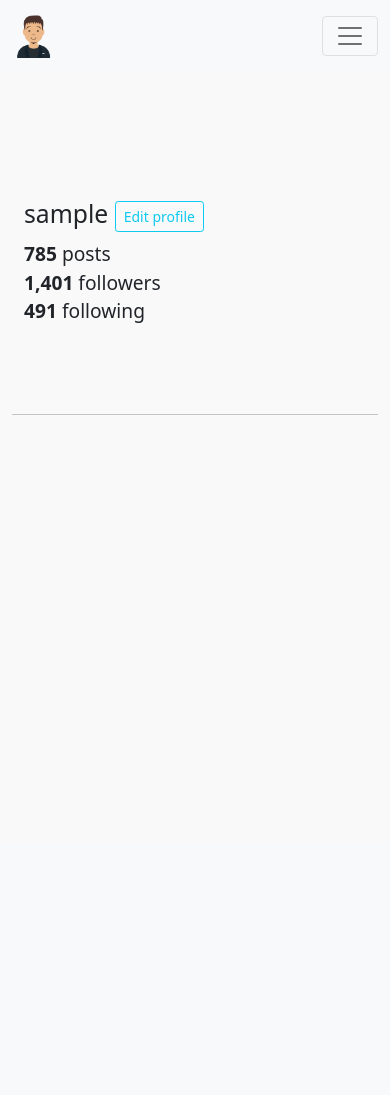
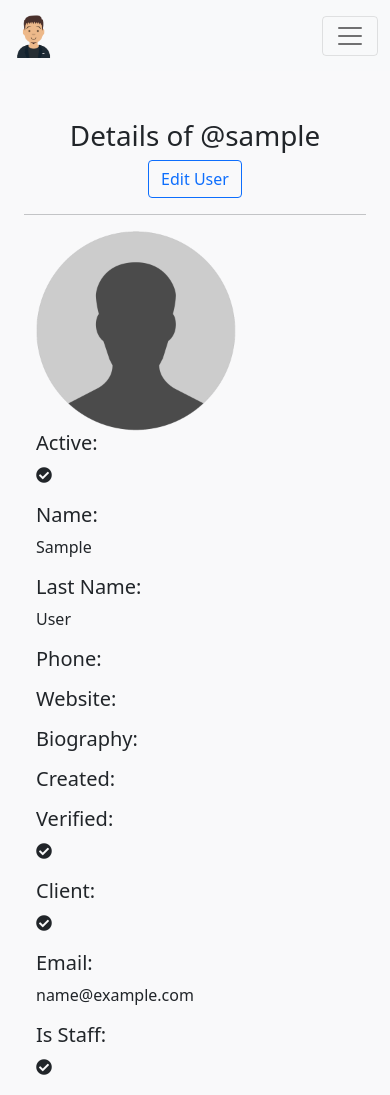
Before and after one commit to vmgabriel/client-base, a Django app: a page that uses src/templates/nav.html in a window 390 px wide. Before the commit the page ends 415 px from the top, so only its background shows below. Run offline with Django 3.2, Linux system fonts and the light colour scheme; the visitor is signed in with stand-in values (Sample User, id 1); data comes from the database, SQL or seed files in the repository; parts of the project's set-up code (start-up, migrations or seed data) failed here and were passed over; some libraries are stand-ins or nearby versions.

Commit message:
feat: include list, edit and details of client

```diff
--- a/config/settings/base.py
+++ b/config/settings/base.py
@@ -57,6 +57,7 @@
 
 THIRD_PARTY_APPS = [
 ]
+
 LOCAL_APPS = [
     'src.clients.apps.ClientsAppConfig',
 ]
--- a/config/views.py
+++ b/config/views.py
@@ -2,10 +2,13 @@
 
 # Libraries
 from django.shortcuts import render
+from django.http import HttpResponseRedirect
 
 
 def home_view(request):
     """Home View page"""
+    if request.user.is_authenticated:
+        return HttpResponseRedirect('/clients')
     return render(
         request,
         'index.html',
--- a/src/clients/urls.py
+++ b/src/clients/urls.py
@@ -30,11 +30,15 @@
         name='signup'
     ),
 
-    # Posts
+    # User
     path(
         route='<str:username>/',
         view=views.ClientDetailView.as_view(),
         name='detail'
+    ),
+    path(
+        route='<str:username>/edit/',
+        view=views.ClientEditView.as_view(),
+        name='edit'
     )
-
 ]
--- a/src/clients/views.py
+++ b/src/clients/views.py
@@ -1,15 +1,17 @@
 """Module for views"""
 
 # Libraries
-from django.shortcuts import render
 from django.contrib.auth import views as auth_views
-from django.urls import reverse, reverse_lazy
+from django.urls import reverse_lazy
 from django.contrib.auth.mixins import LoginRequiredMixin
 from django.views.generic import DetailView, FormView, UpdateView
 from django.views.generic.list import ListView
 
 # Forms
-from src.clients.forms import SignupForm
+from src.clients.forms import (
+    SignupForm,
+    ExtendClientEditForm,
+)
 
 # Models Clients and User
 from src.clients.models import (
@@ -20,18 +22,24 @@
 
 class ClientDetailView(LoginRequiredMixin, DetailView):
     """user detail view."""
-
     template_name = 'clients/detail.html'
     slug_field = 'username'
     slug_url_kwarg = 'username'
     queryset = User.objects.all()
     context_object_name = 'client'
 
-    def get_context_data(self, **kwargs):
-        """Add user's posts to context."""
-        context = super().get_context_data(**kwargs)
-        context['posts'] = []
-        return context
+
+class ClientEditView(LoginRequiredMixin, UpdateView):
+    """Client Edit View"""
+    model = Profile
+    fields = ['website', 'biography', 'phone_number', 'picture']
+    template_name = 'clients/edit.html'
+    success_url = reverse_lazy('clients:list')
+
+    def get_object(self) -> Profile:
+        """Get object for get obj based into User"""
+        user = User.objects.get(username=self.kwargs['username'])
+        return self.model.objects.get(user=user)
 
 
 class LoginView(auth_views.LoginView):
@@ -46,7 +54,6 @@
 
 class SignupView(FormView):
     """Users sign up view."""
-
     template_name = 'clients/signup.html'
     form_class = SignupForm
     success_url = reverse_lazy('clients:login')
--- a/src/templates/base.html
+++ b/src/templates/base.html
@@ -2,6 +2,8 @@
 <html lang="en">
   <head>
     <meta charset="UTF-8">
+    <meta name="viewport" content="width=device-width, initial-scale=1, shrink-to-fit=no">
+
     {% block head_content %}{% endblock %}
 
 
--- a/src/templates/clients/base.html
+++ b/src/templates/clients/base.html
@@ -2,7 +2,9 @@
 <html lang="en">
   <head>
     <meta charset="UTF-8">
-    {% block head_content %}{% endblock %}
+    <meta name="viewport" content="width=device-width, initial-scale=1, shrink-to-fit=no">
+    {% block head_content %}
+    {% endblock %}
 
     {% load static %}
     <link rel="stylesheet" href="{% static 'css/bootstrap.min.css' %}">
--- a/src/templates/clients/detail.html
+++ b/src/templates/clients/detail.html
@@ -1,69 +1,132 @@
 {% extends "base.html" %}
+{% load static %}
 
 {% block head_content %}
-<title>@{{ client.username }} | Check</title>
+<title>@{{ user.username }} | Details</title>
 {% endblock %}
 
 {% block container %}
+<div class="container">
+  <div class="text-center">
+    <h1>Details of @{{client.username}}</h1>
+    {% if user == object or user.is_staff or user.is_superuser %}
+    <a
+      href="{% url 'clients:edit' username=client.username %}"
+      class="btn btn-outline-primary"
+    >
+      Edit User
+    </a>
+    {% endif %}
+  </div>
 
-    <div class="container mb-5" style="margin-top: 8em;">
-        <div class="row">
+  <hr/>
+  <div class="container">
 
-            <div class="col-sm-4 d-flex justify-content-center">
-            </div>
-
-            <div class="col-sm-8">
-                <h2 style="font-weight: 100;">
-                    {{ client.username }}
-                    {% if user == request.user %}
-                        <a
-                            href="#"
-                            class="ml-5 btn btn-sm btn-outline-info"
-                        >
-                            Edit profile
-                        </a>
-                    {% else %}
-                        <a
-                            href=""
-                            class="ml-5 btn btn-sm btn-primary"
-                        >
-                            Follow
-                        </a>
-                    {% endif %}
-                </h2>
-
-                <div class="row mt-2" style="font-size: 1.2em">
-                    <div class="col-sm-4">
-                        <b>{{ client.profile.posts_count }}785</b> posts
-                    </div>
-                    <div class="col-sm-4">
-                        <b>{{ client.profile.followers }}1,401</b> followers
-                    </div>
-                    <div class="col-sm-4">
-                        <b>{{ client.profile.following }}491</b> following
-                    </div>
-                </div>
-                <div class="row mt-4">
-                    <div class="col-sm-12">
-                        <p>{{ client.profile.biography }}</p>
-                    </div>
-                </div>
-            </div>
-        </div>
+    <div class="img">
+      {% if client and client.profile.picture %}
+      <img src="{{ client.profile.picture.url }}" alt="icon user" height="200">
+      {% else %}
+      <img src="{% static 'imgs/default-profile.png' %}" alt="image" height="200"/>
+      {% endif %}
     </div>
 
-    <hr>
-
-    <div class="container" id="user-posts">
-        <div class="row mt-3">
-            {% for post in posts %}
-            <div class="col-sm-4 pt-5 pb-5 pr-5 pl-5 d-flex justify-content-center align-items-center">
-              <a href="{% url "posts:detail" post.pk %}" class="border">
-                <img src="{{ post.photo.url }}" alt="{{ post.title }}" class="img-fluid"/>
-              </a>
-            </div>
-            {% endfor %}
-        </div>
+    <div class="justify-content-center">
+      <h5 class="col-12">Active:</h5>
+      <p class="col-12">
+        {% if client.is_active %}
+        <i class="fas fa-check-circle"></i>
+        {% else %}
+        <i class="fas fa-times-circle"></i>
+        {% endif %}
+      </p>
     </div>
 
-    {% endblock %}
+    <div class="justify-content-center">
+      <h5 class="col-12">Name:</h5>
+      <p class="col-12">
+        {{ client.first_name }}
+      </p>
+    </div>
+
+    <div class="justify-content-center">
+      <h5 class="col-12">Last Name:</h5>
+      <p class="col-12">
+        {{ client.last_name }}
+      </p>
+    </div>
+
+    <div class="justify-content-center">
+      <h5 class="col-12">Phone:</h5>
+      <p class="col-12">
+        {{ client.profile.phone_number }}
+      </p>
+    </div>
+
+    <div class="justify-content-center">
+      <h5 class="col-12">Website:</h5>
+      <p class="col-12">
+        {{ client.profile.website }}
+      </p>
+    </div>
+
+    <div class="justify-content-center">
+      <h5 class="col-12">Biography:</h5>
+      <p class="col-12">
+        {{ client.profile.biography }}
+      </p>
+    </div>
+
+    <div class="justify-content-center">
+      <h5 class="col-12">Created:</h5>
+      <p class="col-12">
+        {{ client.profile.created }}
+      </p>
+    </div>
+
+    <div class="justify-content-center">
+      <h5 class="col-12">Verified:</h5>
+      <p class="col-12">
+        {% if client.is_verified %}
+        <i class="fas fa-check-circle"></i>
+        {% else %}
+        <i class="fas fa-times-circle"></i>
+        {% endif %}
+      </p>
+    </div>
+
+    <div class="justify-content-center">
+      <h5 class="col-12">Client:</h5>
+      <p class="col-12">
+        {% if client.is_client %}
+        <i class="fas fa-check-circle"></i>
+        {% else %}
+        <i class="fas fa-times-circle"></i>
+        {% endif %}
+      </p>
+    </div>
+
+    {% if object == client or client.is_staff or client.is_superuser %}
+    <div class="justify-content-center">
+      <h5 class="col-12">Email:</h5>
+      <p class="col-12">
+        {{ client.email }}
+      </p>
+    </div>
+
+    {% endif %}
+
+    {% if client.is_staff or client.is_superuser %}
+    <div class="justify-content-center">
+      <h5 class="col-12">Is Staff:</h5>
+      <p class="col-12">
+        {% if client.is_staff %}
+        <i class="fas fa-check-circle"></i>
+        {% else %}
+        <i class="fas fa-times-circle"></i>
+        {% endif %}
+      </p>
+    </div>
+    {% endif %}
+  </div>
+</div>
+{% endblock %}
--- a/src/templates/clients/login.html
+++ b/src/templates/clients/login.html
@@ -1,7 +1,7 @@
 {% extends "clients/base.html" %}
 
 {% block head_content %}
-<title>Platzigram sign in</title>
+<title>Sign Up</title>
 {% endblock%}
 
 {% block container %}
--- a/src/templates/clients/signup.html
+++ b/src/templates/clients/signup.html
@@ -1,7 +1,7 @@
 {% extends "clients/base.html" %}
 
 {% block head_content %}
-<title>Platzigram sign up</title>
+<title>sign up</title>
 {% endblock %}
 
 {% block container %}
--- a/src/templates/nav.html
+++ b/src/templates/nav.html
@@ -2,7 +2,7 @@
 
 <nav class="navbar navbar-expand-lg navbar-light bg-light">
   <div class="container-fluid">
-    <a class="navbar-brand">
+    <a href="{% url 'clients:list' %}" class="navbar-brand">
       <img src="{% static "imgs/instagram.png" %}" height="45" class="d-inline-block align-top"/>
     </a>
 
@@ -15,8 +15,12 @@
       <ul class="navbar-nav">
         {% if user and user.is_authenticated %}
         <li class="nav-item" style="padding-top: 8.75px;padding-bottom: 8.75px;">
-          <a href="#">
-            <img src="{% static 'imgs/default-profile.png' %}" height="35"/>
+          <a href="{% url 'clients:detail' user.username %}">
+            {% if user.profile.picture %}
+            <img src="{{ user.profile.picture.url }}" alt="icon user" height="35">
+            {% else %}
+            <img src="{% static 'imgs/default-profile.png' %}" alt="icon user" height="35"/>
+            {% endif %}
           </a>
         </li>
         <li class="nav-item">
```
Also changed, not shown: src/clients/forms.py (+34 -0 lines), src/templates/clients/edit.html (added, +19 -0 lines), src/templates/clients/list.html (+53 -13 lines).
